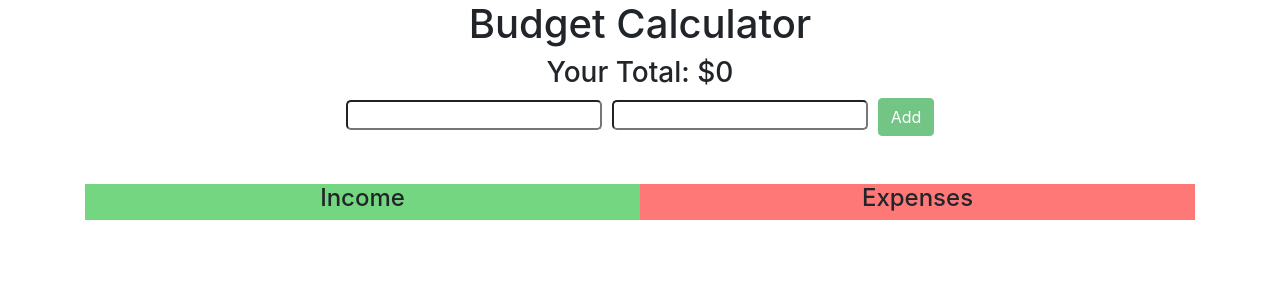
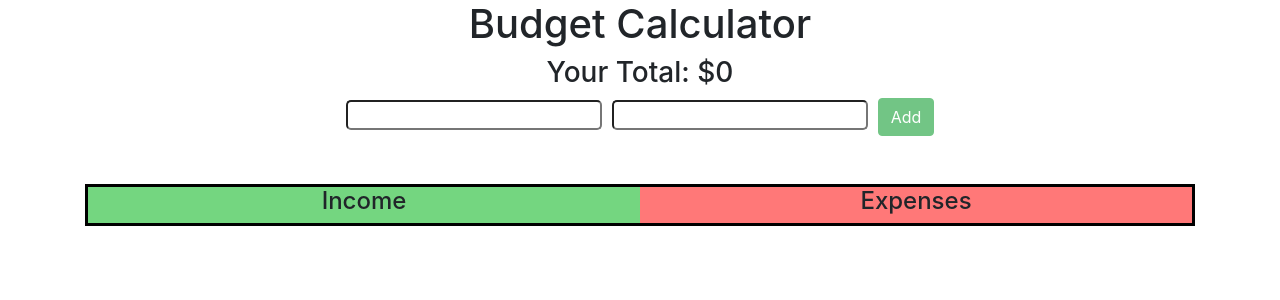
Before and after one commit to mithilanm/BudgetCalculator, an Angular app: page / in a window 1280 px wide. Shown: the top 300 px of the page. Built offline with nearby package versions, Linux system fonts and the light colour scheme.

Commit message:
Visual fixes

```diff
--- a/src/app/app.component.css
+++ b/src/app/app.component.css
@@ -15,7 +15,12 @@ input {
   color: red;
 }
 
-p {
-  border-top: solid black;
+#title {
+  border: solid black;
+}
+
+#entry {
+  border-left: solid black;
+  border-right: solid black;
   border-bottom: solid black;
 }
--- a/src/app/app.component.html
+++ b/src/app/app.component.html
@@ -14,7 +14,7 @@
     <br>
     <br>
     <div class="container" id="display">
-      <div class="row">
+      <div class="row" id="title">
         <div class="col" id="income">
           <h4 class="text-center">Income</h4>
         </div>
@@ -22,12 +22,12 @@
           <h4 class="text-center">Expenses</h4>
         </div>
       </div>
-      <div class="row" *ngFor="let item of record">
+      <div class="row" id="entry" *ngFor="let item of record">
         <div class="col" id="income">
-          <p *ngIf="item.amount>0"> {{ item.name }} -  ${{ item.amount }} </p>
+          <p class="list" *ngIf="item.amount>0"> {{ item.name }} -  ${{ item.amount }} </p>
         </div>
         <div class="col" id="expenses">
-          <p *ngIf="item.amount<0"> {{ item.name }} - ${{ -1*item.amount }} </p>
+          <p class="list" *ngIf="item.amount<0"> {{ item.name }} - ${{ -1*item.amount }} </p>
         </div>
       </div>
     </div>
```
